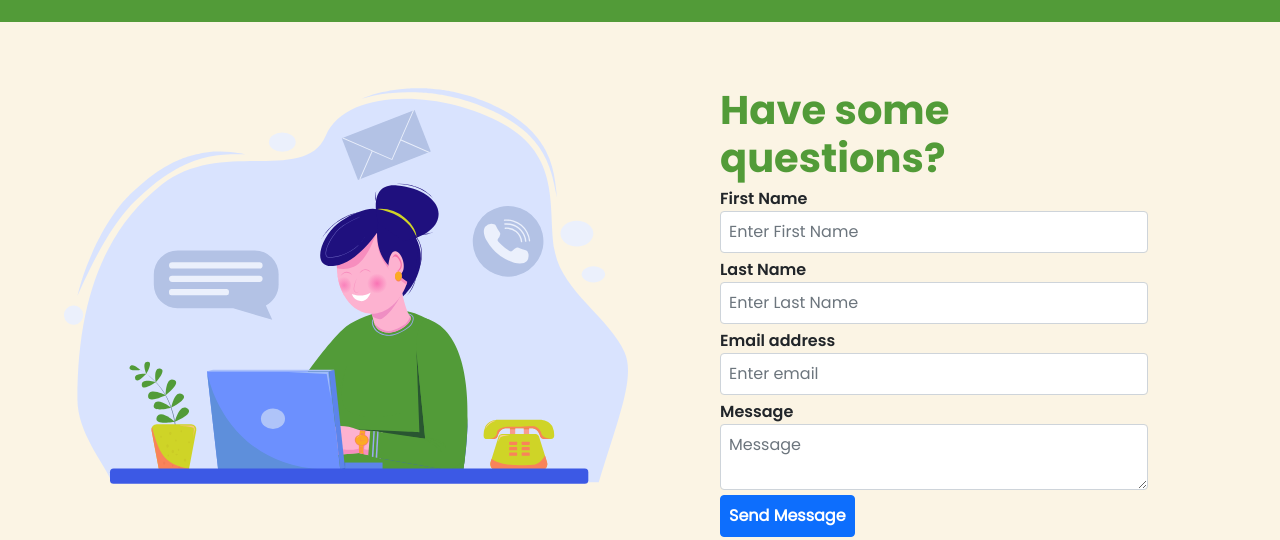
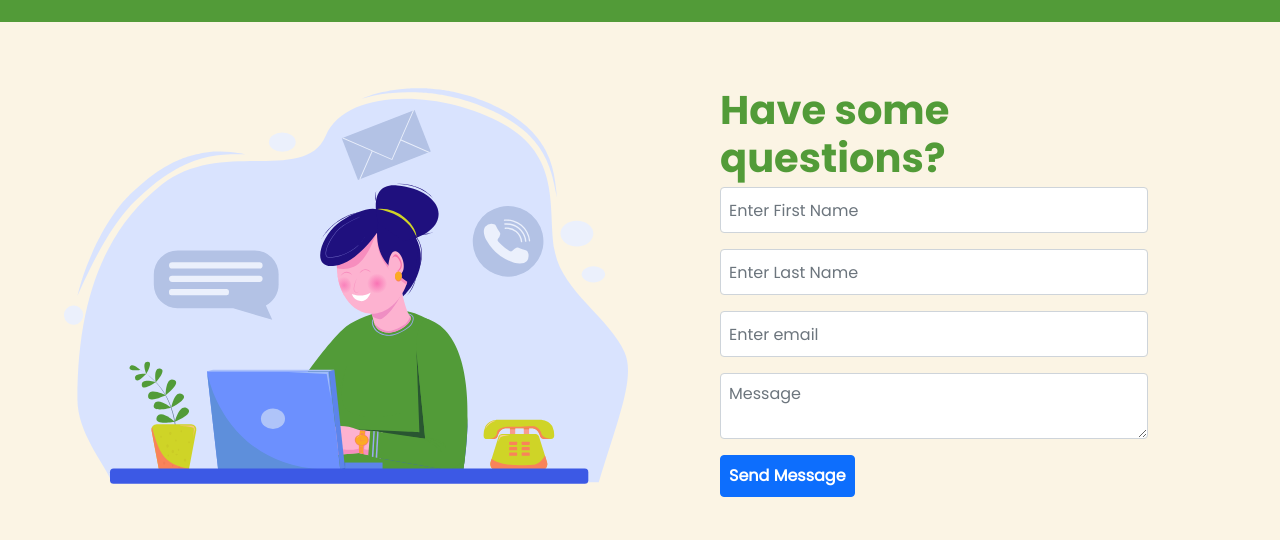
Before and after one commit to floydfdes/app-hobbynest, a React (Create React App) app: page / in a window 1280 px wide. Shown: the part 1276-1816 px from the top of the page. Built offline with nearby package versions, Linux system fonts and the light colour scheme.

Commit message:
UI changes.

```diff
--- a/src/App.scss
+++ b/src/App.scss
@@ -204,3 +204,12 @@ input[type="number"] {
 .contact-image {
   width: 100%;
 }
+
+input,
+textarea {
+  box-shadow: none !important;
+}
+input,
+select {
+  height: 46px;
+}
--- a/src/actions/auth.js
+++ b/src/actions/auth.js
@@ -18,6 +18,7 @@ export const signIn = (formData, history) => async (dispatch) => {
     dispatch({ type: AUTH, data });
     history.push("/");
   } catch (error) {
+    console.log("object");
     return error;
   }
 };
--- a/src/components/About/About2.jsx
+++ b/src/components/About/About2.jsx
@@ -1,7 +1,7 @@
 import { GitHub, Instagram, LinkedIn, Twitter } from "@mui/icons-material";
 import { IconButton } from "@mui/material";
 import "./about.scss";
-import MyImage from "../../assets/images/my image.jpg";
+import MyImage from "../../assets/images/my_image.png";
 import React from "react";
 
 const About2 = () => {
@@ -61,7 +61,7 @@ const About2 = () => {
           </div>
         </div>
         <div className="col-lg-6 col-md-6 col-sm-6 d-flex justify-content-center align-items-center">
-          <div className="text-center">
+          <div className="text-center about-image-div">
             <img
               loading="lazy"
               className="about-image"
--- a/src/components/About/about.scss
+++ b/src/components/About/about.scss
@@ -44,14 +44,16 @@
   }
 }
 
-.about-image{
-  border: 3px solid var(--secondary-color);
+.about-image-div {
+  background-color: var(--third-color);
   border-radius: 50%;
-
+  img {
+    border-radius: 50%;
+  }
 }
-.about-heading-bg{
+.about-heading-bg {
   background-color: var(--secondary-color);
- h1{
-  color: var(--primary-color) !important;
- }
+  h1 {
+    color: var(--primary-color) !important;
+  }
 }
--- a/src/components/Contact/Contact.jsx
+++ b/src/components/Contact/Contact.jsx
@@ -57,10 +57,10 @@ const Contact = () => {
         <div className="col-md-6 col-sm-12 contact-form">
           <h1>Have some questions?</h1>
           <form>
-            <div className="form-group">
-              <label htmlFor="firstName" className="login-form-label">
+            <div className="form-group mb-3">
+              {/* <label htmlFor="firstName" className="login-form-label">
                 First Name
-              </label>
+              </label> */}
               <input
                 type="text"
                 className="form-control"
@@ -71,10 +71,10 @@ const Contact = () => {
                 placeholder="Enter First Name"
               />
             </div>
-            <div className="form-group">
-              <label htmlFor="lastName" className="login-form-label">
+            <div className="form-group mb-3">
+              {/* <label htmlFor="lastName" className="login-form-label">
                 Last Name
-              </label>
+              </label> */}
               <input
                 type="text"
                 className="form-control"
@@ -85,10 +85,10 @@ const Contact = () => {
                 placeholder="Enter Last Name"
               />
             </div>
-            <div className="form-group">
-              <label htmlFor="email" className="login-form-label">
+            <div className="form-group mb-3">
+              {/* <label htmlFor="email" className="login-form-label">
                 Email address
-              </label>
+              </label> */}
               <input
                 type="email"
                 className="form-control"
@@ -99,10 +99,10 @@ const Contact = () => {
                 placeholder="Enter email"
               />
             </div>
-            <div className="form-group">
-              <label htmlFor="message" className="login-form-label">
+            <div className="form-group mb-3">
+              {/* <label htmlFor="message" className="login-form-label">
                 Message
-              </label>
+              </label> */}
               <textarea
                 className="form-control"
                 id="message"
--- a/src/components/Layout/styles.scss
+++ b/src/components/Layout/styles.scss
@@ -1,6 +1,6 @@
 .nav-link {
   color: var(--secondary-color) !important;
-  font-family: RobotoRegular !important;
+  font-family: RobotoBold !important;
 }
 .navbar-brand {
   a {
```
Also changed, not shown: src/assets/images/my image.jpg (deleted), 1 other file (tests, documents, lock files or other folders).
